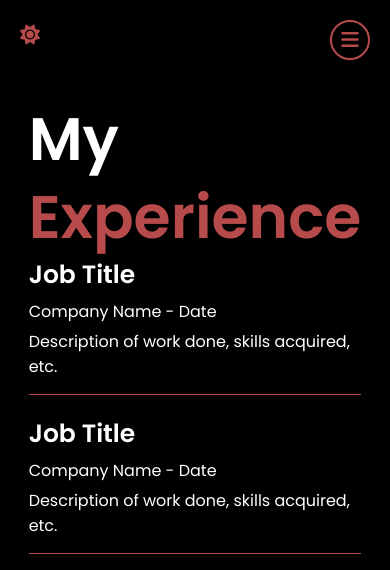
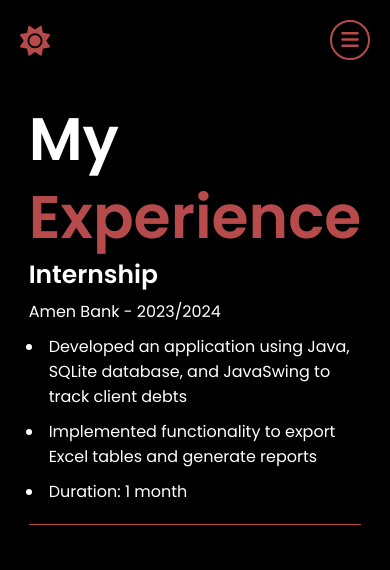
Before and after one commit to shadowxdgamer/Portfolio, a plain HTML site: page experience.html in a window 390 px wide. Shown: the top 570 px of the page. Drawn offline with Linux system fonts and the light colour scheme.

Commit message:
updated many things
added better readme,added links, added cv, fixed some css, modified experience

```diff
--- a/experience.html
+++ b/experience.html
@@ -31,16 +31,20 @@
             <div class="experience-list">
                 <!-- Example Experience Entry -->
                 <div class="experience-entry">
+                    <h3>Internship</h3>
+                    <p>Amen Bank - 2023/2024</p>
+                    <ul>
+                        <li>Developed an application using Java, SQLite database, and JavaSwing to track client debts</li>
+                        <li>Implemented functionality to export Excel tables and generate reports</li>
+                        <li>Duration: 1 month</li>
+                    </ul>
+                </div>
+                <!-- Example Experience Entry -->
+                <!-- <div class="experience-entry">
                     <h3>Job Title</h3>
                     <p>Company Name - Date</p>
                     <p>Description of work done, skills acquired, etc.</p>
-                </div>
-                <!-- Example Experience Entry -->
-                <div class="experience-entry">
-                    <h3>Job Title</h3>
-                    <p>Company Name - Date</p>
-                    <p>Description of work done, skills acquired, etc.</p>
-                </div>
+                </div> -->
                 <!-- Repeat for more experiences -->
             </div>
 
--- a/style.css
+++ b/style.css
@@ -398,6 +398,14 @@ span{
 .experience-entry p {
     margin-bottom: 0.5rem;
 }
+.experience-entry ul {
+    margin-bottom: 0.5rem;
+    margin-left: 1.5rem;
+    font-size: 1.6rem;
+}
+.experience-entry li {
+    padding: 0.5rem;
+}
 
 
 .cv {
--- a/styleM.css
+++ b/styleM.css
@@ -50,4 +50,17 @@
         text-align: center;
         margin-top: -10rem;
     }
+    /* Theme Toggle Button */
+.theme-toggle-btn {
+    position: fixed;
+    top: 20px;
+    left: 20px;
+    background: transparent;
+    border: none;
+    font-size: 3rem;
+    color: #b74b4b;
+    cursor: pointer;
+    z-index: 1002;
+    transition: color 0.3s ease;
 }
+}
```
Also changed, not shown: cv.html (+1 -1 lines), index.html (+5 -3 lines), projects.html (+1 -1 lines), 2 other files.
